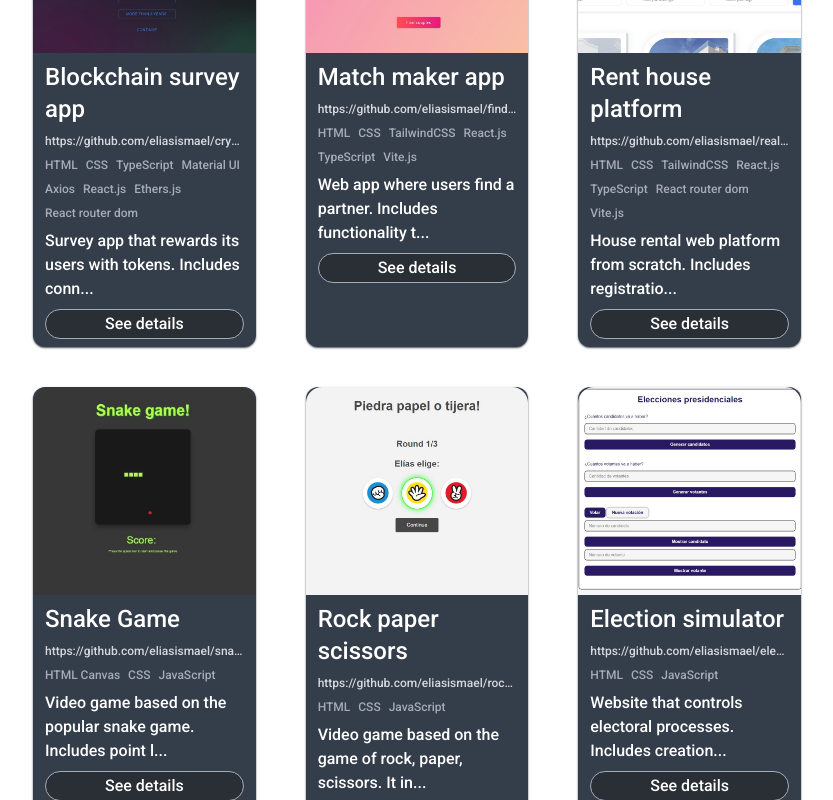
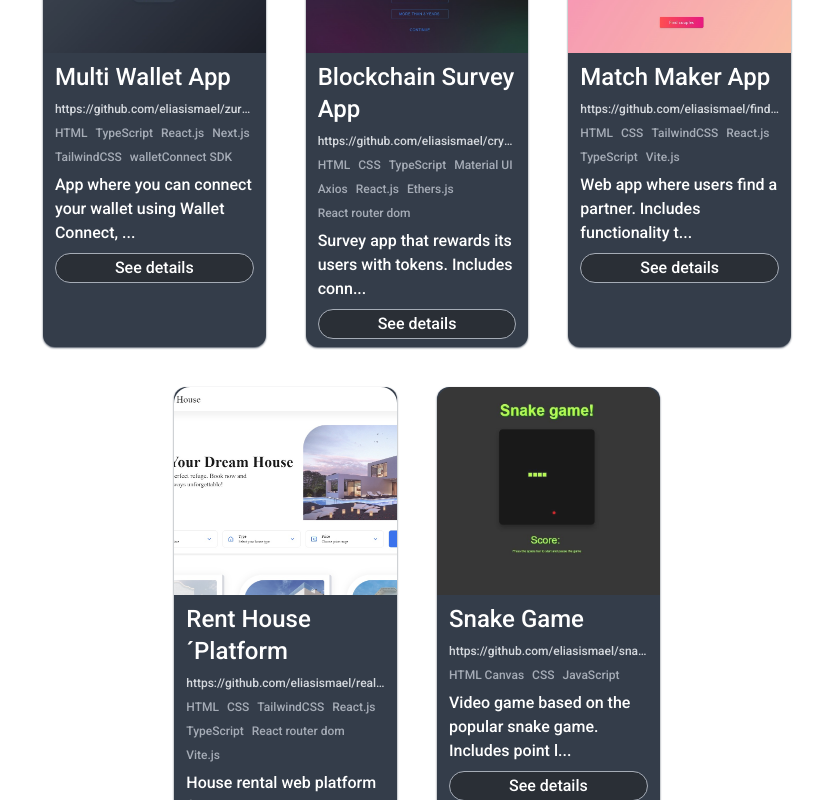
Before and after one commit to eliasismael/my-website, a React (Vite) app: page / in a window 1280 px wide. Shown: the part 1900-2700 px from the top of the page, without its empty margins (223-1056 px from the left). Built offline with nearby package versions, Linux system fonts and the light colour scheme.

Commit message:
removed some projects

```diff
--- /dev/null
+++ b/src/components/ButtonChangeLenguage.tsx
@@ -0,0 +1,9 @@
+import { useState } from "react";
+
+const ButtonChangeLenguage = () => {
+  const [lenguage, setLenguage] = useState<"en" | "es">("en");
+
+  return <div className="w-">ButtonChangeLenguage</div>;
+};
+
+export default ButtonChangeLenguage;
--- a/src/components/Projects/Projects.tsx
+++ b/src/components/Projects/Projects.tsx
@@ -17,7 +17,7 @@ export const Projects = () => {
         className="w-full flex flex-col py-10 gap-10
         sm:flex-row
         sm:flex-wrap
-        sm:justify-between"
+        sm:justify-center"
       >
         {projectsInfo.map((project) => (
           <ProjectCard key={project.title} {...project} />
--- a/src/components/Projects/components/ProjectCard.tsx
+++ b/src/components/Projects/components/ProjectCard.tsx
@@ -48,7 +48,10 @@ const ProjectCard: React.FC<ProjectCardProps> = (props) => {
           </div>
 
           {/* TECHNOLOGIES */}
-          <div className="flex gap-2 justify-start flex-wrap my-2">
+          <div
+            className="flex gap-2 justify-start flex-wrap my-2 lg
+          :h-10"
+          >
             {technologies.map((technologie) => (
               <span
                 key={technologie}
--- a/src/components/Projects/constants/projectsInfo.ts
+++ b/src/components/Projects/constants/projectsInfo.ts
@@ -4,11 +4,28 @@ import imgDreamHouse from "../../../assets/img/projects_pictures/dreamhouse.jpg"
 import imgSnakeGame from "../../../assets/img/projects_pictures/snake-game.jpg";
 import imgRockPaperSccisors from "../../../assets/img/projects_pictures/rock-paper-sccisors.jpg";
 import imgElectionSimulator from "../../../assets/img/projects_pictures/election-simulator.jpg";
+import imgZurf from "../../../assets/img/projects_pictures/zurf.jpg";
 
 export const projectsInfo = [
   {
+    image: imgZurf,
+    title: "Multi Wallet App",
+    technologies: [
+      "HTML",
+      "TypeScript",
+      "React.js",
+      "Next.js",
+      "TailwindCSS",
+      "walletConnect SDK",
+    ],
+    date: "jan-24 feb-23",
+    info: `App where you can connect your wallet using Wallet Connect, this allows you to interact with the app either with your desktop or with a wallet on your mobile. Here you can see the ZRF token price, the amount you have and get the current price. The app also detects which network you are on and responds accordingly`,
+    deploy: "https://zurf-challenge.vercel.app/",
+    code: "https://github.com/eliasismael/zurf-challenge",
+  },
+  {
     image: imgCryptoSurvey,
-    title: "Blockchain survey app",
+    title: "Blockchain Survey App",
     technologies: [
       "HTML",
       "CSS",
@@ -28,7 +45,7 @@ export const projectsInfo = [
   },
   {
     image: imgFindYourLoveApp,
-    title: "Match maker app",
+    title: "Match Maker App",
     technologies: [
       "HTML",
       "CSS",
@@ -44,7 +61,7 @@ export const projectsInfo = [
   },
   {
     image: imgDreamHouse,
-    title: "Rent house platform",
+    title: "Rent House ´Platform",
     technologies: [
       "HTML",
       "CSS",
@@ -68,23 +85,23 @@ export const projectsInfo = [
     deploy: "https://snake-game-theta-seven.vercel.app/",
     code: "https://github.com/eliasismael/snake-game",
   },
-  {
-    image: imgRockPaperSccisors,
-    title: "Rock paper scissors",
-    technologies: ["HTML", "CSS", "JavaScript"],
-    date: "jun-23 dec-23",
-    info: `Video game based on the game of rock, paper, scissors. It includes the registration of users and their victories and the possibility of being used with two players. Visually pleasing interface and simple user experience.`,
-    deploy: "https://rock-paper-scissors-two-zeta.vercel.app/",
-    code: "https://github.com/eliasismael/rock-paper-scissors",
-  },
-  {
-    image: imgElectionSimulator,
-    title: "Election simulator",
-    technologies: ["HTML", "CSS", "JavaScript"],
-    date: "jun-23 dec-23",
-    info: `Website that controls electoral processes. Includes creation of candidates and their proposals, voters and unique and
-          identifiable personal data, ability to perform tiebreakers. Logical work for the grammatical rules of proper nouns in Spanish`,
-    deploy: "https://election-simulator.vercel.app/",
-    code: "https://github.com/eliasismael/election-simulator",
-  },
+  // {
+  //   image: imgRockPaperSccisors,
+  //   title: "Rock Paper Scissors",
+  //   technologies: ["HTML", "CSS", "JavaScript"],
+  //   date: "jun-23 dec-23",
+  //   info: `Video game based on the game of rock, paper, scissors. It includes the registration of users and their victories and the possibility of being used with two players. Visually pleasing interface and simple user experience.`,
+  //   deploy: "https://rock-paper-scissors-two-zeta.vercel.app/",
+  //   code: "https://github.com/eliasismael/rock-paper-scissors",
+  // },
+  // {
+  //   image: imgElectionSimulator,
+  //   title: "Election Simulator",
+  //   technologies: ["HTML", "CSS", "JavaScript"],
+  //   date: "jun-23 dec-23",
+  //   info: `Website that controls electoral processes. Includes creation of candidates and their proposals, voters and unique and
+  //         identifiable personal data, ability to perform tiebreakers. Logical work for the grammatical rules of proper nouns in Spanish`,
+  //   deploy: "https://election-simulator.vercel.app/",
+  //   code: "https://github.com/eliasismael/election-simulator",
+  // },
 ];
```
Also changed, not shown: src/assets/img/projects_pictures/zurf.jpg (added).
